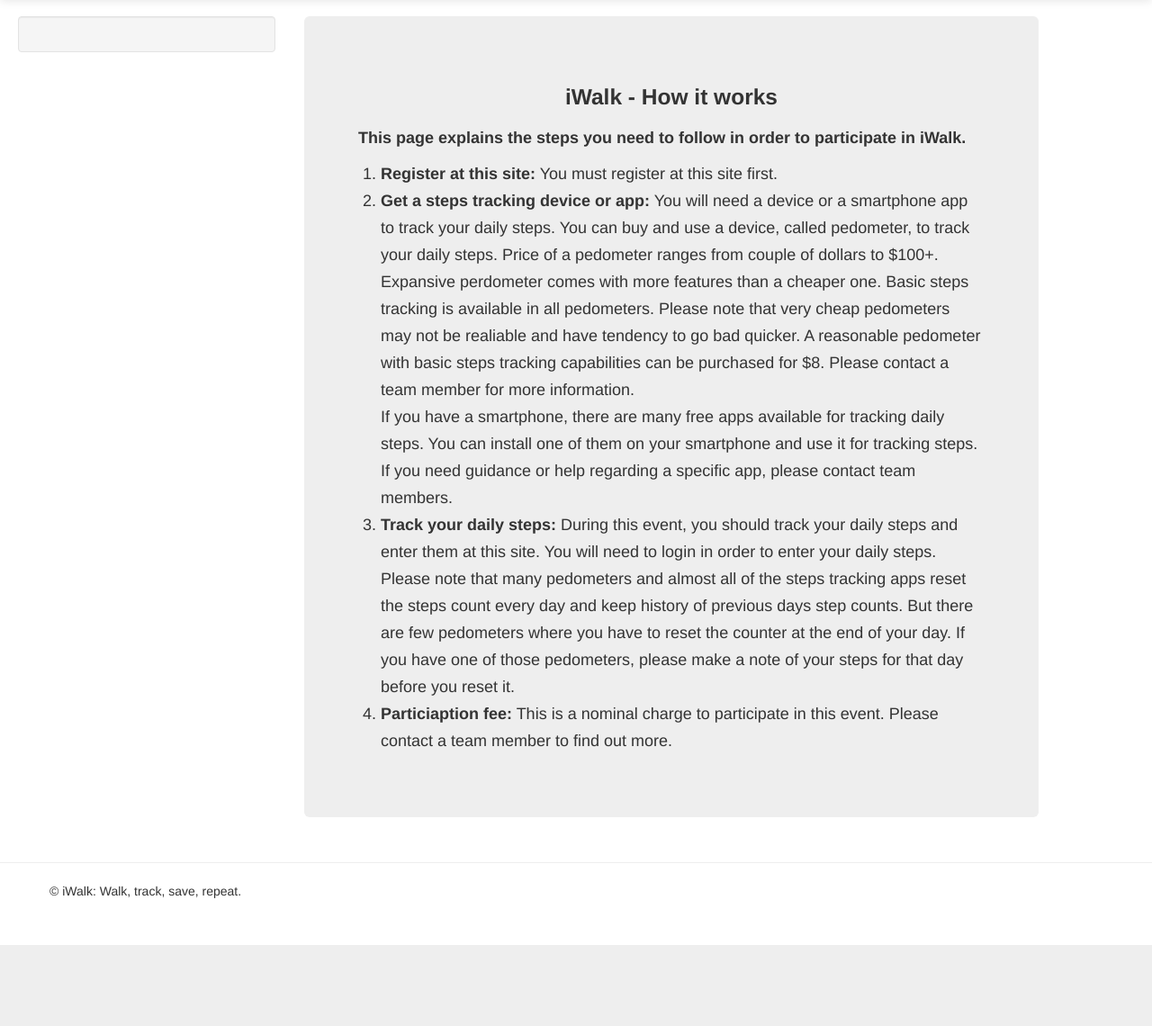
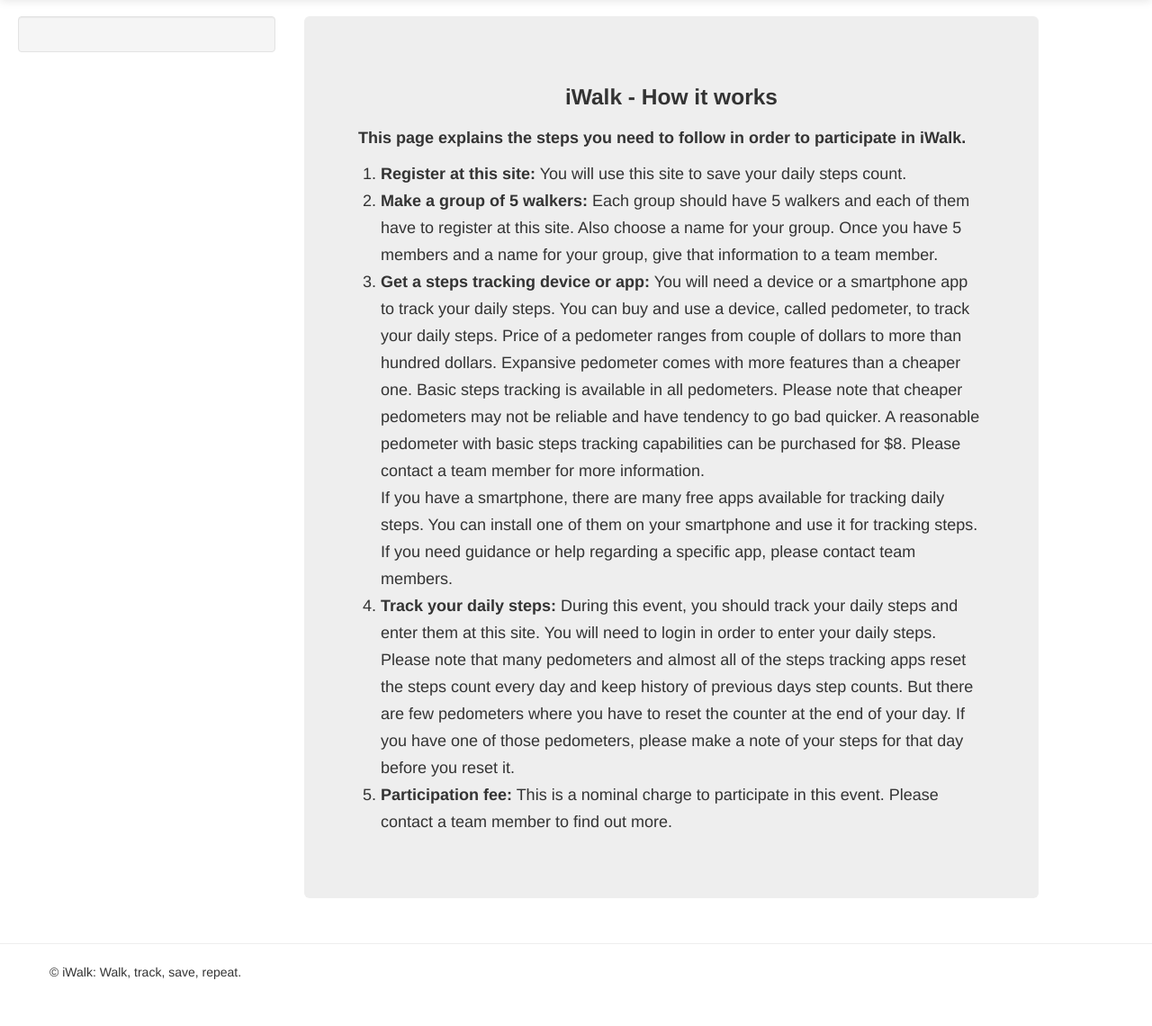
Before and after one commit to mnoorali/steps, a Django app: page /howitworks/ in a window 1280 px wide. Shown: the part 42-1182 px from the top of the page at 90% size. Before the commit the page ends 1092 px from the top, so only its background shows below. Run offline with Django 3.2, Linux system fonts and the light colour scheme; parts of the project's set-up code (start-up, migrations or seed data) failed here and were passed over; some libraries are stand-ins or nearby versions.

Commit message:
modified howtiworks

```diff
--- a/stepsapp/templates/howitworks.html
+++ b/stepsapp/templates/howitworks.html
@@ -9,12 +9,14 @@
     <center><h3>iWalk - How it works</h3></center>
     <p><b>This page explains the steps you need to follow in order to participate in iWalk.</b>
     <ol>
-    	<li><b>Register at this site:</b> You must register at this site first. </li>
-    	<li><b>Get a steps tracking device or app:</b> You will need a device or a smartphone app to track your daily steps. You can buy and use a device, called pedometer, to track your daily steps. Price of a pedometer ranges from couple of dollars to $100+. Expansive perdometer comes with more features than a cheaper one. Basic steps tracking is available in all pedometers. Please note that very cheap pedometers may not be realiable and have tendency to go bad quicker. A reasonable pedometer with basic steps tracking capabilities can be purchased for $8. Please contact a team member for more information.</br>
-    	If you have a smartphone, there are many free apps available for tracking daily steps. You can install one of them on your smartphone and use it for tracking steps. If you need guidance or help regarding a specific app, please contact team members.</li>
-    	<li><b>Track your daily steps:</b> During this event, you should track your daily steps and enter them at this site. You will need to login in order to enter your daily steps.</br>
-    		Please note that many pedometers and almost all of the steps tracking apps reset the steps count every day and keep history of previous days step counts. But there are few pedometers where you have to reset the counter at the end of your day. If you have one of those pedometers, please make a note of your steps for that day before you reset it.</li>
-        <li><b>Particiaption fee:</b> This is a nominal charge to participate in this event. Please contact a team member to find out more.
+    	<li><b>Register at this site:</b> You will use this site to save your daily steps count. </li>
+        <li><b>Make a group of 5 walkers:</b> Each group should have 5 walkers and each of them have to register at this site. Also choose a name for your group. Once you have 5 members and a name for your group, give that information to a team member.
+        <li><b>Get a steps tracking device or app:</b> You will need a device or a smartphone app to track your daily steps. You can buy and use a device, called pedometer, to track your daily steps. Price of a pedometer ranges from couple of dollars to more than hundred dollars. Expansive pedometer comes with more features than a cheaper one. Basic steps tracking is available in all pedometers. Please note that cheaper pedometers may not be reliable and have tendency to go bad quicker. A reasonable pedometer with basic steps tracking capabilities can be purchased for $8. Please contact a team member for more information.</br>
+        If you have a smartphone, there are many free apps available for tracking daily steps. You can install one of them on your smartphone and use it for tracking steps. If you need guidance or help regarding a specific app, please contact team members.</li>
+        <li><b>Track your daily steps:</b> During this event, you should track your daily steps and enter them at this site. You will need to login in order to enter your daily steps.</br>
+            Please note that many pedometers and almost all of the steps tracking apps reset the steps count every day and keep history of previous days step counts. But there are few pedometers where you have to reset the counter at the end of your day. If you have one of those pedometers, please make a note of your steps for that day before you reset it.</li>
+        <li><b>Participation fee:</b> This is a nominal charge to participate in this event.
+            Please contact a team member to find out more.</li>
 
     </ol>
 </div>
```
